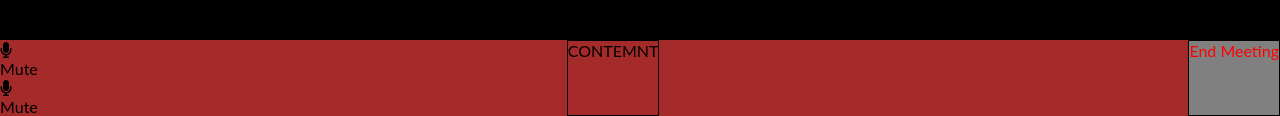
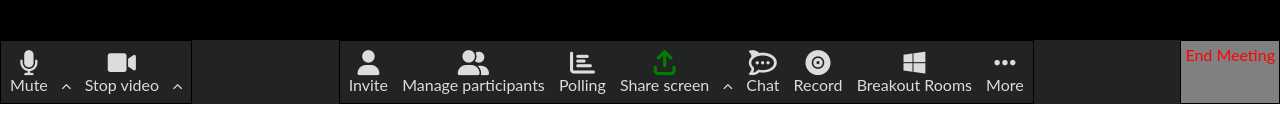
Before and after one commit to Rorins/html-css-zoom, a plain HTML site: page html-css-zoom/index.html in a window 1280 px wide. Shown: the part 1177-1293 px from the top of the page. Drawn offline with Linux system fonts and the light colour scheme.

Commit message:
Finishing footer

```diff
--- a/html-css-zoom/css/main.css
+++ b/html-css-zoom/css/main.css
@@ -78,10 +78,36 @@ main {
 /*Footer*/
 footer {
   display: flex;
-  background-color: brown;
+  background-color: #222325;
   justify-content: space-between;
+}
+footer div {
+  padding: 4px;
 }
 .right {
   color: red;
   background-color: gray;
 }
+
+footer span {
+  text-align: center;
+  display: inline-block;
+  color: #dcdcdc;
+  padding: 5px;
+}
+
+footer ul {
+  list-style: none;
+}
+
+footer li i {
+  font-size: 25px;
+}
+
+.arrow {
+  font-size: 10px;
+}
+
+.share {
+  color: green;
+}
--- a/html-css-zoom/index.html
+++ b/html-css-zoom/index.html
@@ -330,7 +330,8 @@
     </main>
     <!--Zoom footer-->
     <footer>
-      <div>
+      <!--Left icons-->
+      <div class="left border">
         <span>
           <ul>
             <li><i class="fa-solid fa-microphone"></i></li>
@@ -338,14 +339,78 @@
           </ul>
         </span>
 
+        <span class="arrow"><i class="fa-solid fa-chevron-up"></i></span>
+
         <span>
           <ul>
-            <li><i class="fa-solid fa-microphone"></i></li>
-            <li>Mute</li>
+            <li><i class="fa-solid fa-video"></i></li>
+            <li>Stop video</li>
+          </ul>
+        </span>
+
+        <span class="arrow"><i class="fa-solid fa-chevron-up"></i></span>
+      </div>
+
+      <!--Middle icons-->
+      <div class="middle border">
+        <span>
+          <ul>
+            <li><i class="fa-solid fa-user"></i></i></li>
+            <li>Invite</li>
+          </ul>
+        </span>
+
+        <span>
+          <ul>
+            <li><i class="fa-solid fa-user-group"></i></li>
+            <li>Manage participants</li>
+          </ul>
+        </span>
+        <span>
+          <ul>
+            <li><i class="fa-solid fa-chart-bar"></i></li>
+            <li>Polling</li>
+          </ul>
+        </span>
+
+        <span>
+          <ul>
+            <li class="share"><i class="fa-solid fa-arrow-up-from-bracket"></i></li>
+            <li>Share screen</li>
+          </ul>
+        </span>
+
+        <span class="arrow"><i class="fa-solid fa-chevron-up"></i></span>
+
+        <span>
+          <ul>
+            <li><i class="fa-brands fa-rocketchat"></i></li>
+            <li>Chat</li>
+          </ul>
+        </span>
+
+        <span>
+          <ul>
+            <li><i class="fa-solid fa-record-vinyl"></i></li>
+            <li>Record</li>
+          </ul>
+        </span>
+        <span>
+          <ul>
+            <li><i class="fa-brands fa-windows"></i></li>
+            <li>Breakout Rooms</li>
+          </ul>
+        </span>
+
+        <span>
+          <ul>
+            <li><i class="fa-solid fa-ellipsis"></i></li>
+            <li>More</li>
           </ul>
         </span>
       </div>
-      <div class="middle border">CONTEMNT</div>
+
+      <!--Right icon-->
       <div class="right border">End Meeting</div>
     </footer>
   </body>
```
